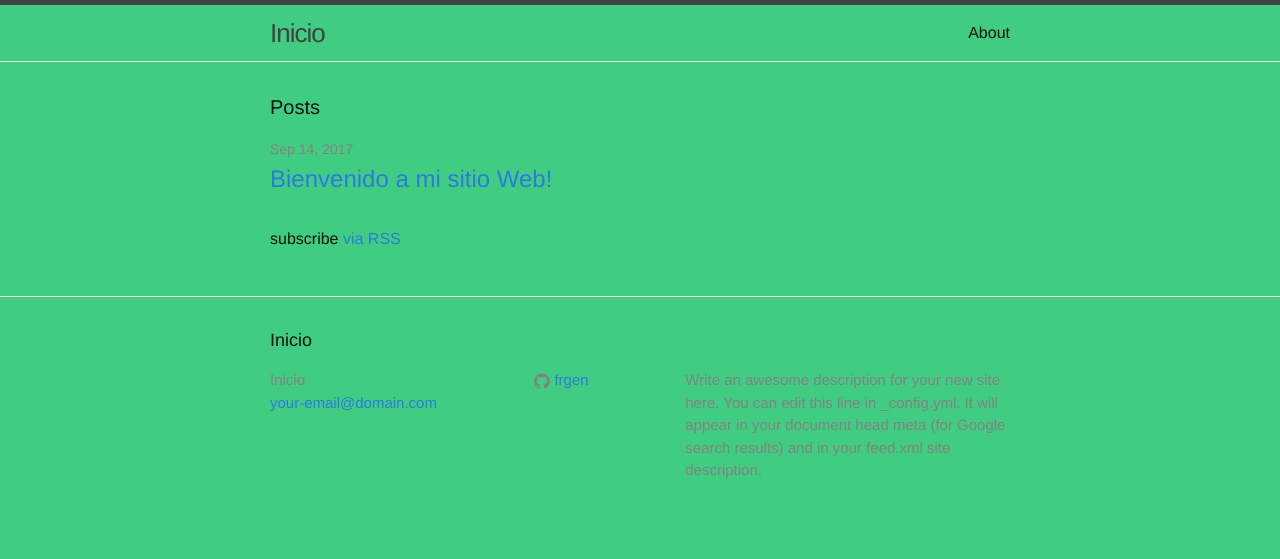
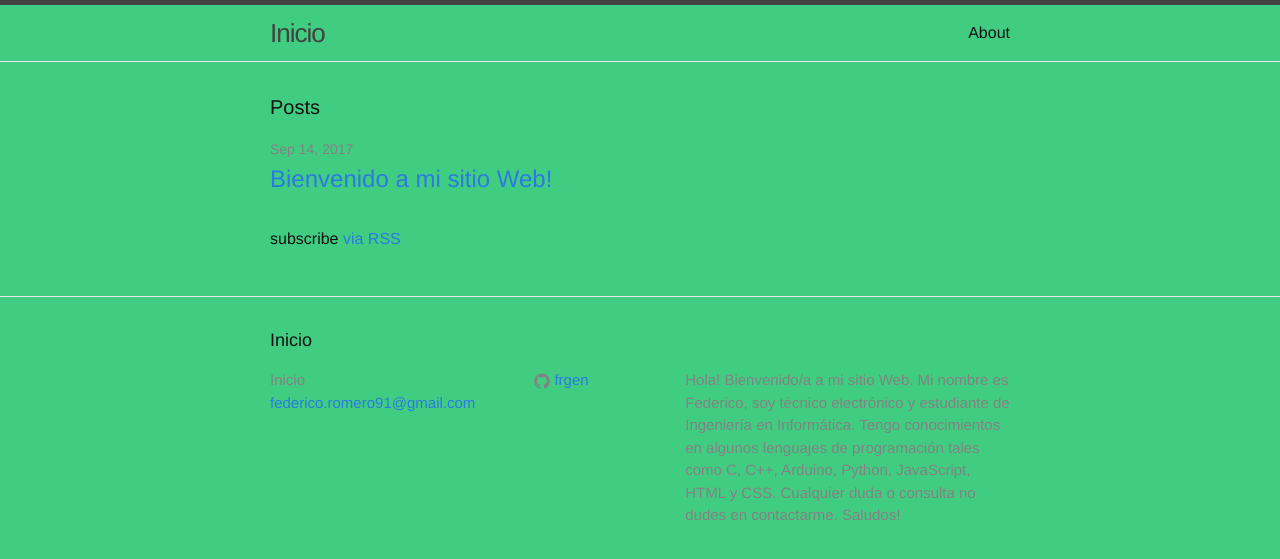
Before and after one commit to frgen/prueba-1, a Jekyll site: the page built from index.html, in a window 1280 px wide. Shown: the top 559 px of the page. Built offline with Jekyll 4.4.1, drawn with Linux system fonts in a browser that asks for light colours.

Commit message:
Update _config.yml

```diff
--- a/_config.yml
+++ b/_config.yml
@@ -7,11 +7,13 @@
 
 # Site settings
 title: Inicio
-email: your-email@domain.com
+email: federico.romero91@gmail.com
 description: > # this means to ignore newlines until "baseurl:"
-  Write an awesome description for your new site here. You can edit this
-  line in _config.yml. It will appear in your document head meta (for
-  Google search results) and in your feed.xml site description.
+  Hola! Bienvenido/a a mi sitio Web. Mi nombre es Federico, soy técnico
+  electrónico y estudiante de Ingeniería en Informática. Tengo conocimientos
+  en algunos lenguajes de programación tales como C, C++, Arduino, Python,
+  JavaScript, HTML y CSS. Cualquier duda o consulta no dudes en contactarme.
+  Saludos!
 baseurl: "" # the subpath of your site, e.g. /blog
 url: "http://yourdomain.com" # the base hostname & protocol for your site
 github_username:  frgen
```
